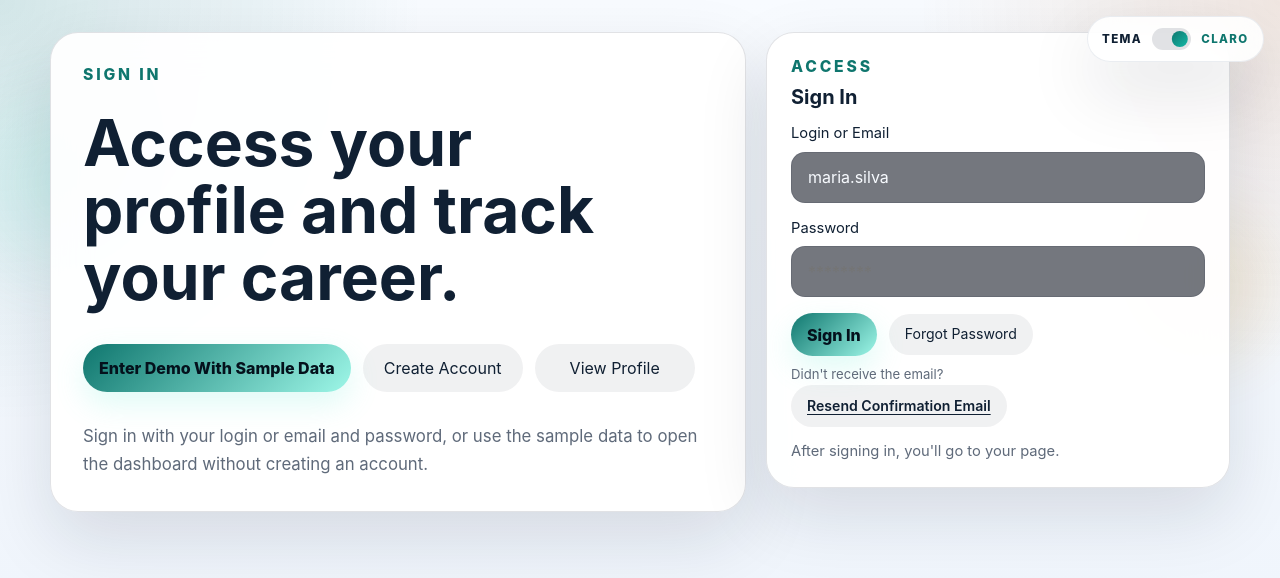
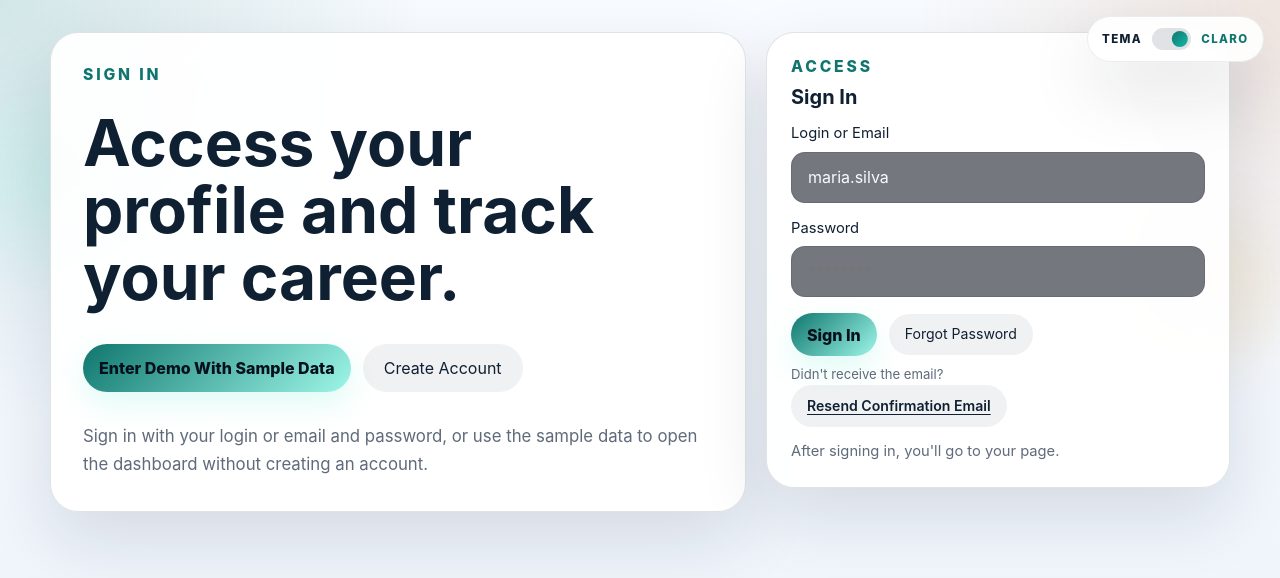
Before and after one commit to nathaliareiss/Gestaodecarreira, a Next.js app in the folder frontend/: page /login in a window 1280 px wide. Shown: the top 578 px of the page. Built offline with nearby package versions, Linux system fonts and the light colour scheme; no server answers.

Commit message:
feat: remover link "Ver Perfil" da tela de login

```diff
--- a/frontend/features/auth/view/login-view.tsx
+++ b/frontend/features/auth/view/login-view.tsx
@@ -74,9 +74,6 @@ export function LoginView({
             </button>
             <Link className="ghost-button button--large" href="/">
               Create Account
-            </Link>
-            <Link className="ghost-button button--large" href="/usuario">
-              View Profile
             </Link>
           </div>
 
```
